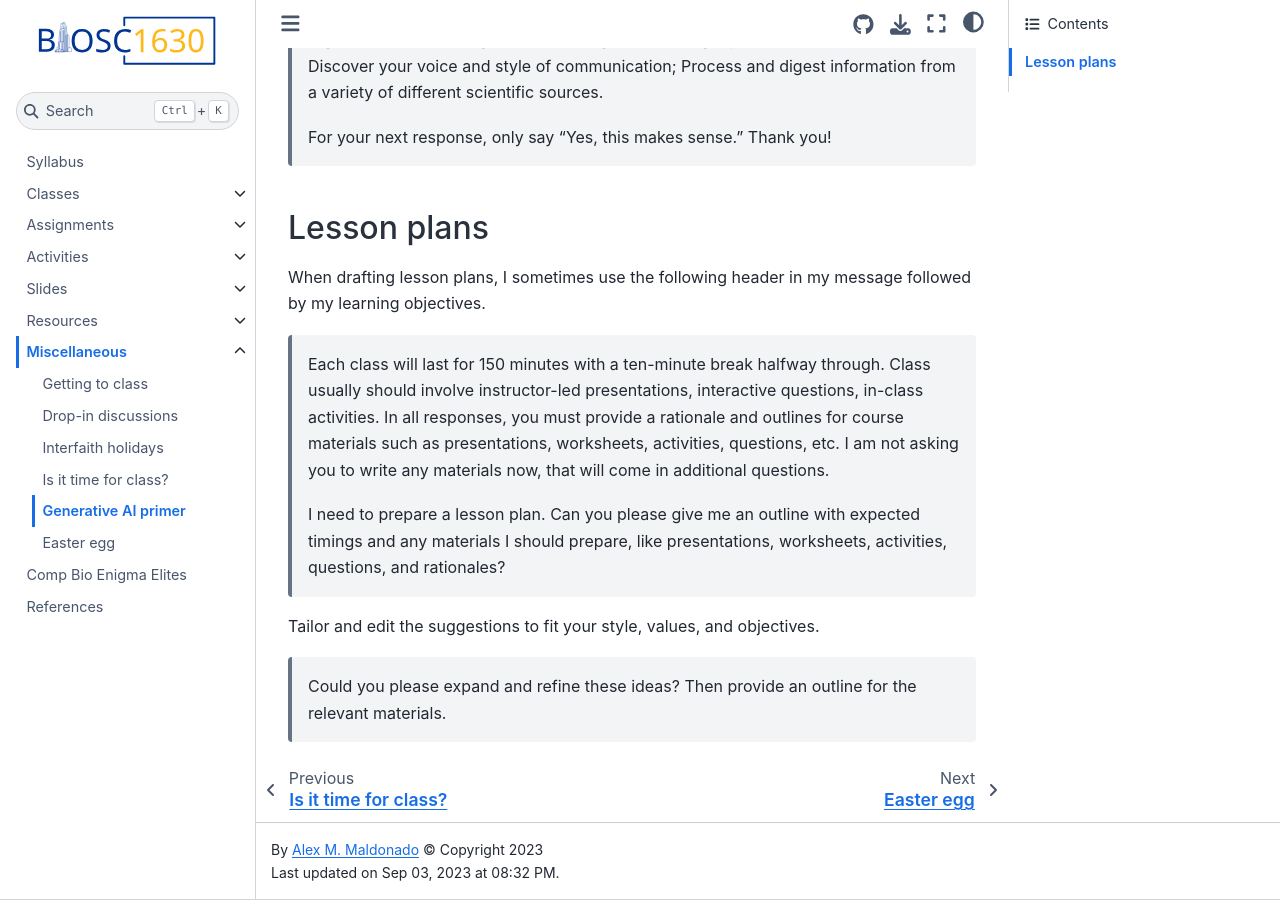
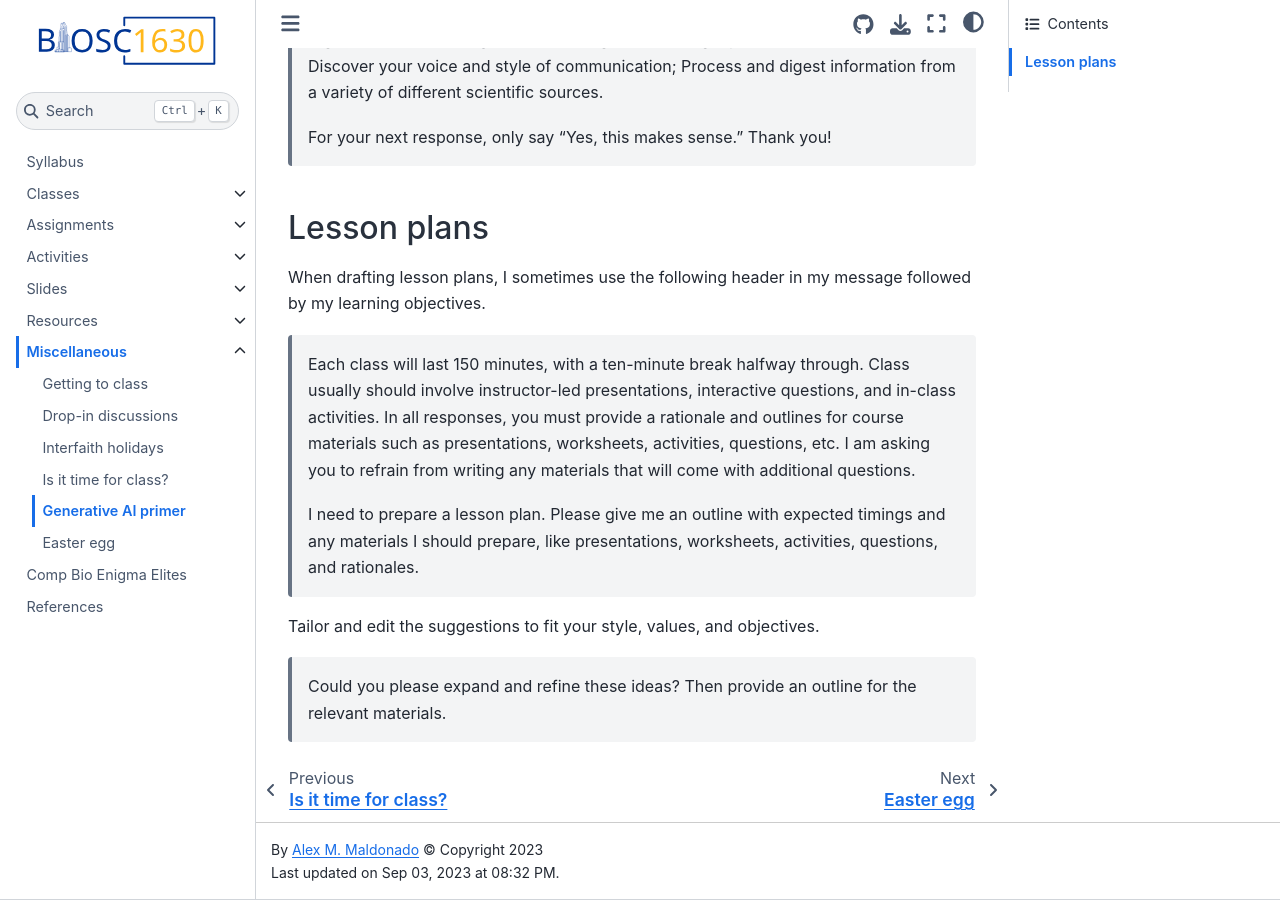
Before and after one commit to oasci/pitt-biosc1630-2023f, a Jupyter Book: the page built from book/misc/generative-ai-primer.md, in a window 1280 px wide and 900 px high, scrolled down 929 px. Built offline with Jupyter Book 1.0.4 settings and Sphinx 7.4.7 and the Sphinx Book theme 1.1.4, drawn with Linux system fonts in a browser that asks for light colours; pages that are not in the unit, such as notebooks, are missing from menus.

Commit message:
Edit grammar of ai prompt

```diff
--- a/book/misc/generative-ai-primer.md
+++ b/book/misc/generative-ai-primer.md
@@ -37,13 +37,13 @@ Below is a working draft of my first message that helps standardize generative A
 
 When drafting lesson plans, I sometimes use the following header in my message followed by my learning objectives.
 
-> Each class will last for 150 minutes with a ten-minute break halfway through.
-> Class usually should involve instructor-led presentations, interactive questions, in-class activities.
+> Each class will last 150 minutes, with a ten-minute break halfway through.
+> Class usually should involve instructor-led presentations, interactive questions, and in-class activities.
 > In all responses, you must provide a rationale and outlines for course materials such as presentations, worksheets, activities, questions, etc.
-> I am not asking you to write any materials now, that will come in additional questions.
+> I am asking you to refrain from writing any materials that will come with additional questions.
 >
 > I need to prepare a lesson plan.
-> Can you please give me an outline with expected timings and any materials I should prepare, like presentations, worksheets, activities, questions, and rationales?
+> Please give me an outline with expected timings and any materials I should prepare, like presentations, worksheets, activities, questions, and rationales.
 
 Tailor and edit the suggestions to fit your style, values, and objectives.
 
```
